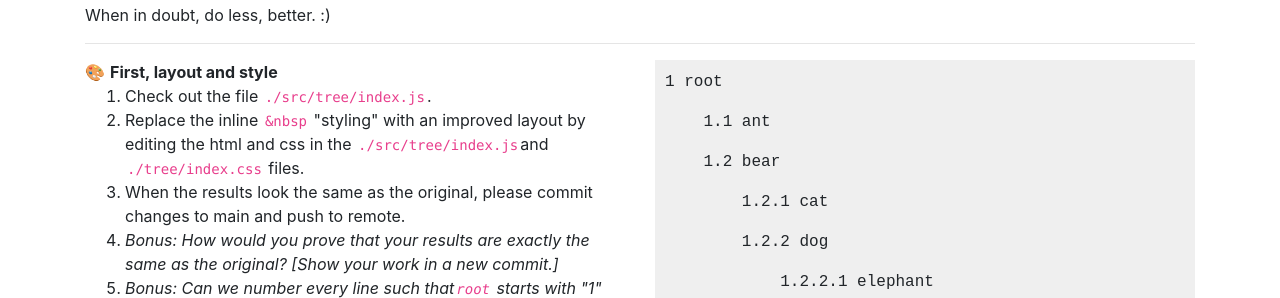
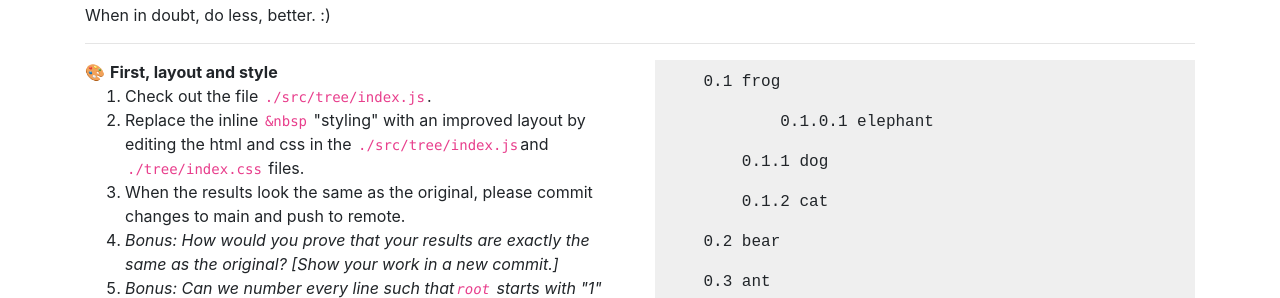
Before and after one commit to chepakovich/react-data-tree-in-ui, a React (Create React App) app: page / in a window 1280 px wide. Shown: the part 502-800 px from the top of the page. Built offline with nearby package versions, Linux system fonts and the light colour scheme.

Commit message:
redraw the tree upside down

```diff
--- a/src/tree/index.js
+++ b/src/tree/index.js
@@ -48,7 +48,7 @@ export default function Tree() {
       <p className="level3">elephant</p>
       <p className="level1">frog</p> */}
 
-      {tree.map((item, index) => (
+      {tree.reverse().map((item, index) => (
         <p key={index} className={`level${item.level}`}>
           {item.name}
         </p>
```
